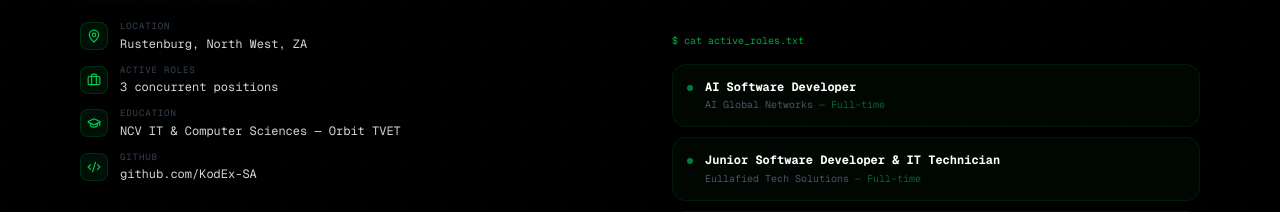
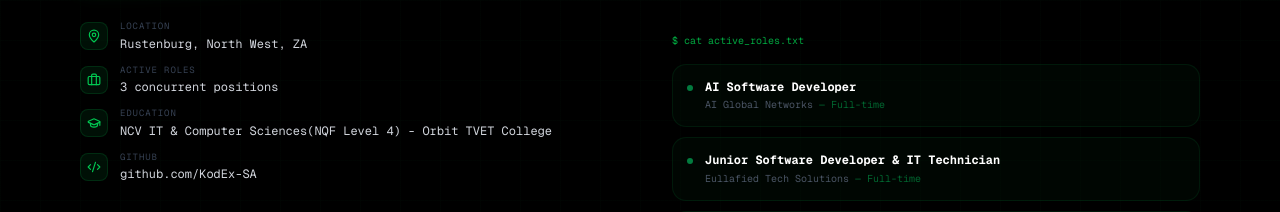
Before and after one commit to KodEx-SA/sde-portfolio, a Next.js app: page / in a window 1280 px wide. Shown: the part 1320-1532 px from the top of the page. Built offline with nearby package versions, Linux system fonts and the light colour scheme.

Commit message:
edu-about: college info update

```diff
--- a/app/sections/About.tsx
+++ b/app/sections/About.tsx
@@ -12,7 +12,7 @@ const roles = [
 const facts = [
   { icon: MapPin, label: "Location", value: "Rustenburg, North West, ZA" },
   { icon: Briefcase, label: "Active Roles", value: "3 concurrent positions" },
-  { icon: GraduationCap, label: "Education", value: "NCV IT & Computer Sciences — Orbit TVET" },
+  { icon: GraduationCap, label: "Education", value: "NCV IT & Computer Sciences(NQF Level 4) - Orbit TVET College" },
   { icon: Code2, label: "GitHub", value: "github.com/KodEx-SA" },
 ]
 
```
